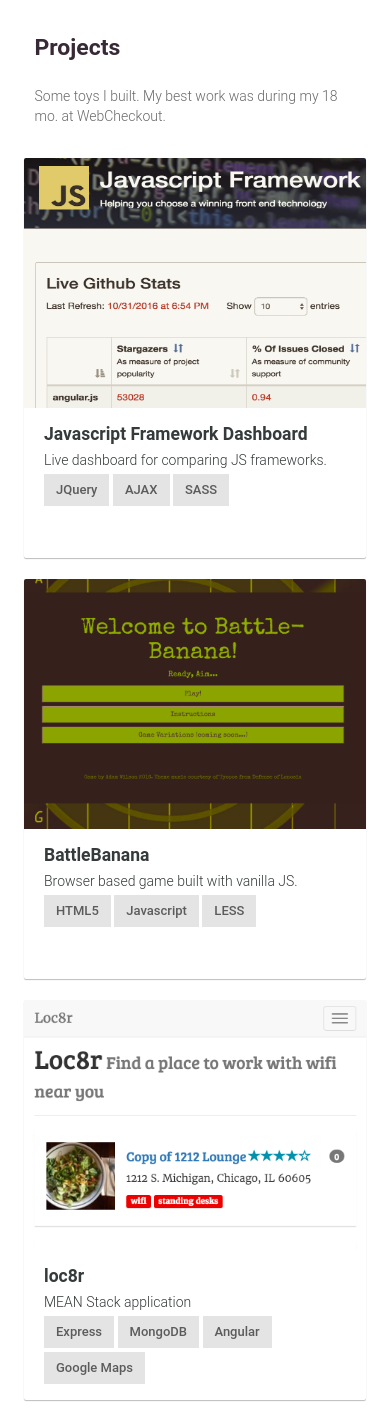
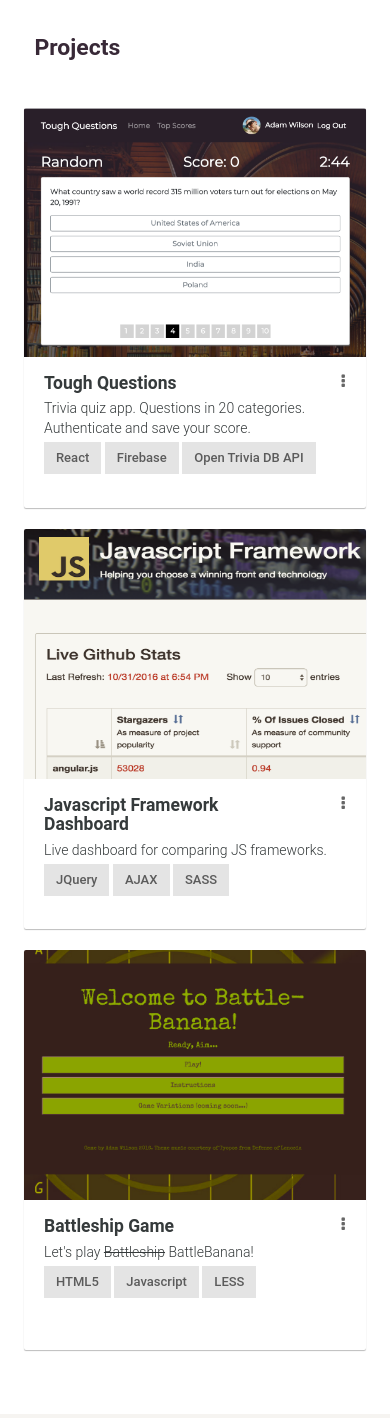
Before and after one commit to awilsongithub/static-portfolio, a PHP site: page / in a window 390 px wide. Shown: the part 391-1809 px from the top of the page. Run offline with PHP 8.4, Linux system fonts and the light colour scheme; some libraries are stand-ins or nearby versions; some web fonts are replaced.

Commit message:
added tough ?s, removed church and loc8r, replaced project detail pgs with dropdown to go to repo or live site. Just broke that dropdown maybe when i added back <a> around each card

```diff
--- a/home.html
+++ b/home.html
@@ -68,7 +68,7 @@
 
              <!-- NEW PARAGRAPH LINKEDIN STYLE SUMMARY -->
              <h5 class="light white-text" id="hero-subheading">
-             Eye for design. Meticulous. Problem Solver. Working as a developer since 2016.
+             AngularJS, React, Javascript, HTML5, CSS3, SASS, Bootstrap, Jasmine, Responsive Design, i18n, l10n, wireframing, user testing
             </h5>
 
              <a href="#contact" class='smoothScroll'><button type="button" class="btn">Contact</button></a>
@@ -79,91 +79,121 @@
  </div> <!-- END HERO IMAGE AREA -->
 
  <!--------------------->
- <!--  POST CARDS     -->
+ <!-- PROJECT CARDS -->
  <!--------------------->
  <section id='portfolio'>
     <div class="container">
         <a name='#portfolio'></a> <!-- named anchor for smoothScroll -->
         <h5 class='section-heading'>Projects</h5>
-        <p>Some toys I built. My best work was during my 18 mo. at WebCheckout.</p>
 
     <div class="row project-row">
 
+      <!-- PROJECT CARD: TOUGH ?S -->
+        <div class="col s12 m6 l4 card-column">
+
+          <a href="https://factcollectr-8c6bd.firebaseapp.com/" target='_blank'>
+
+            <div class="card hoverable">
+              <div class="card-image">
+                <img src="media/toughquestions.png">
+              </div>
+              <div class="card-content">
+
+                <!-- DROPDOWN -->
+                <div class='flex-container'>
+                  <h6>Tough Questions</h6>
+                  <div class="dropdown">
+                    <span class="dropdown-toggle" type="button" id="dropdownMenu1" data-toggle="dropdown" aria-haspopup="true"
+                      aria-expanded="true">
+                      <span class="fa fa-ellipsis-v"></span>
+                    </span>
+                    <ul class="dropdown-menu" aria-labelledby="dropdownMenu1">
+                      <li><a href="https://factcollectr-8c6bd.firebaseapp.com/" target='_blank'>Play Tough Questions</a></li>
+                      <li><a href="https://github.com/awilsongithub/factcollectr" target='_blank'>Github repo</a></li>
+                    </ul>
+                  </div>
+                </div>
+
+                <p>Trivia quiz app. Questions in 20 categories. Authenticate and save your score.</p>
+                <span class="chip">React</span>
+                <span class="chip">Firebase</span>
+                <span class="chip">Open Trivia DB API</span>
+              </div>
+            </div>
+          </a>
+
+        </div>
+
         <!-- PROJECT CARD: DASHBOARD -->
-        <a href="dashboard.html">
-          <div class="col s12 m6 l3 card-column">
+          <div class="col s12 m6 l4 card-column">
+
+            <a href="https://awilsongithub.github.io/dashboard-practice/" target='_blank'>
               <div class="card hoverable">
                 <div class="card-image">
                     <img src="media/dashboard_card2.png">
                 </div>
-              <!-- <div class="card-project-info">
-                  <h6>JS Framework Dashboard</h6>
-              </div> -->
                 <div class="card-content">
+
+                  <!-- DROPDOWN -->
+                  <div class='flex-container'>
                     <h6>Javascript Framework Dashboard</h6>
+                    <div class="dropdown">
+                      <span class="dropdown-toggle" type="button" id="dropdownMenu1" data-toggle="dropdown" aria-haspopup="true"
+                        aria-expanded="true">
+                        <span class="fa fa-ellipsis-v"></span>
+                      </span>
+                      <ul class="dropdown-menu" aria-labelledby="dropdownMenu1">
+                        <li><a href="https://awilsongithub.github.io/dashboard-practice/" target='_blank'>Live site</a></li>
+                        <li><a href="https://github.com/awilsongithub/dashboard-practice" target='_blank'>Github repo</a></li>
+                      </ul>
+                    </div>
+                  </div>
+
                   <p>Live dashboard for comparing JS frameworks.</p>
                   <span class="chip">JQuery</span>
                   <span class="chip">AJAX</span>
                   <span class="chip">SASS</span>
                 </div>
               </div>
+            </a>
+
           </div>
        </a>
 
          <!-- PROJECT CARD: BATTLEBANANA -->
-         <a href="battle.html">
-           <div class="col s12 m6 l3 card-column">
+           <div class="col s12 m6 l4 card-column">
+
+             <a href="http://battlebanana.herokuapp.com/" target='_blank'>
               <div class="card hoverable">
                 <div class="card-image">
                   <img src="media/battlebanana-homepage.png">
                 </div>
                 <div class="card-content">
-                  <h6>BattleBanana</h6>
-                  <p>Browser based game built with vanilla JS.</p>
+
+                  <!-- DROPDOWN -->
+                  <div class='flex-container'>
+                    <h6>Battleship Game</h6>
+                    <div class="dropdown">
+                      <span class="dropdown-toggle" type="button" id="dropdownMenu1" data-toggle="dropdown" aria-haspopup="true"
+                        aria-expanded="true">
+                        <span class="fa fa-ellipsis-v"></span>
+                      </span>
+                      <ul class="dropdown-menu" aria-labelledby="dropdownMenu1">
+                        <li><a href="http://battlebanana.herokuapp.com/" target='_blank'>Play game</a></li>
+                        <li><a href="https://github.com/awilsongithub/battleship-game" target='_blank'>Github repo</a></li>
+                      </ul>
+                    </div>
+                  </div>
+
+                  <p>Let's play <s>Battleship</s> BattleBanana!</p>
                   <span class="chip">HTML5</span>
                   <span class="chip">Javascript</span>
                   <span class="chip">LESS</span>
                 </div>
               </div>
-           </div>
              </a>
 
-       <!-- PROJECT CARD: LOC8R -->
-       <a href="loc8r.html">
-         <div class="col s12 m6 l3 card-column">
-           <div class="card hoverable">
-             <div class="card-image">
-                 <img src="media/loc8r-card.png">
            </div>
-             <div class="card-content">
-                <h6>loc8r</h6>
-                <p>MEAN Stack application</p>
-                <span class="chip">Express</span>
-                <span class="chip">MongoDB</span>
-                <span class='chip'>Angular</span>
-                <span class='chip'>Google Maps</span>
-              </div>
-           </div>
-         </div>
-      </a>
-
-       <!-- PROJECT CARD: CHURCH -->
-       <a href="church.html">
-         <div class="col s12 m6 l3 card-column">
-           <div class="card hoverable">
-             <div class="card-image">
-                 <img src="media/church-homepage2.png">
-             </div>
-             <div class="card-content">
-                <h6>First United Church</h6>
-                <p>User centered site redesign.</p>
-                <span class="chip">UX Design</span>
-                <span class="chip">CMS</span>
-                <span class='chip'>Project Management</span>
-              </div>
-           </div>
-         </div>
-      </a>
 
 
     </div> <!-- end row -->
@@ -178,8 +208,6 @@
  <!-- ABOUT, SKILLS, TESTIMONIALS -->
  <!--------------------------------->
  <section class="about-section" >
-   <!-- <div class="wrapper "> -->
-   <!-- <section id="about-section"> -->
 
    <div class="row container">
 
--- a/stylesheets/styles.css
+++ b/stylesheets/styles.css
@@ -125,15 +125,22 @@
 	height: 90px;
 	background-color: #382937; /* dark purple from kuler */
 	box-shadow: rgba(0, 0, 0, 0.44) 0px 3px 10px 0px, rgba(0, 0, 0, 0.16) 0px 2px 10px 0px;
+	line-height: 70px;
 }
 nav .button-collapse {
-    float: right;
+	float: right;
+	padding-top: 13px;
+	text-decoration: none;
+}
+nav .button-collapse:hover {
+	color: white;
 }
 #top-nav-menu li a {
 	padding-right: 25px;
 	text-decoration: none;
 	height: 100%;
-  padding: 32px 15 25 24px;
+	padding: 32px 15 25 24px;
+	line-height: 28px;
 }
 #top-nav-menu li a:hover {
 	/* color:  rgb(229, 140, 61); */
@@ -281,6 +288,9 @@
 	min-height: 375px;
 	box-shadow: 0 1px 1px 0 rgba(0,0,0,0.16), 0 1px 1px 0 rgba(0,0,0,0.12)
 }
+/* .card.hoverable {
+	cursor: pointer;
+} */
 .card-column {
 	padding: 0px 45px 0px 0px;
 }
@@ -298,16 +308,36 @@
   max-height: 250px;
 }
 .card .card-content {
-  color: #353A3B;
+  	color: #353A3B;
 	padding: 10px 20px 20px 20px;
 	border-radius: 0px;
 }
+.card h6 {
+	color: #353A3B;
+}
+.card-content .dropdown-toggle {
+	border: 1px solid rgb(255, 255, 255, 0); /* invisible */
+    padding: 13px 10px;
+	border-radius: 2px;
+	cursor: pointer;
+	margin-right: -10px;
+}
+.dropdown-menu {
+	left: unset;
+	right: -20px;
+}
+
 .chip {
 	border-radius: 0px;
 	margin: 4 0 0 0;
 }
 #recipe-card-image {
   object-fit: cover;
+}
+
+.flex-container {
+	display: flex;
+	justify-content: space-between;
 }
 
 /*
@@ -392,6 +422,13 @@
 .fa {
 	color: lightgrey;
 }
+.fa-ellipsis-v {
+	width: 40px;
+    text-align: right;
+	line-height: 28px;
+	font-size: 16px;
+    color: #666;
+}
 nav .brand-logo {
   position: absolute;
   display: inline-block;
@@ -445,11 +482,7 @@
 @media only screen and (max-width: 600px) {
 	nav .brand-logo,
 	nav .button-collapse {
-	  /* left: 28%;
-    -webkit-transform: translateX(-50%);
-    transform: translateX(-50%); */
 		font-size: 2em;
-		padding-top: 15px;
 	}
 	#hero-text {
 		padding-top: 25px;
@@ -460,6 +493,7 @@
 	}
 	#hero-heading {
 		font-size: 25px;
+		margin-bottom: 0;
 	}
 	#hero-image {
 		background:
```
Also changed, not shown: media/toughquestions.png (added). Lines whose indentation alone changed are shown as unchanged.
